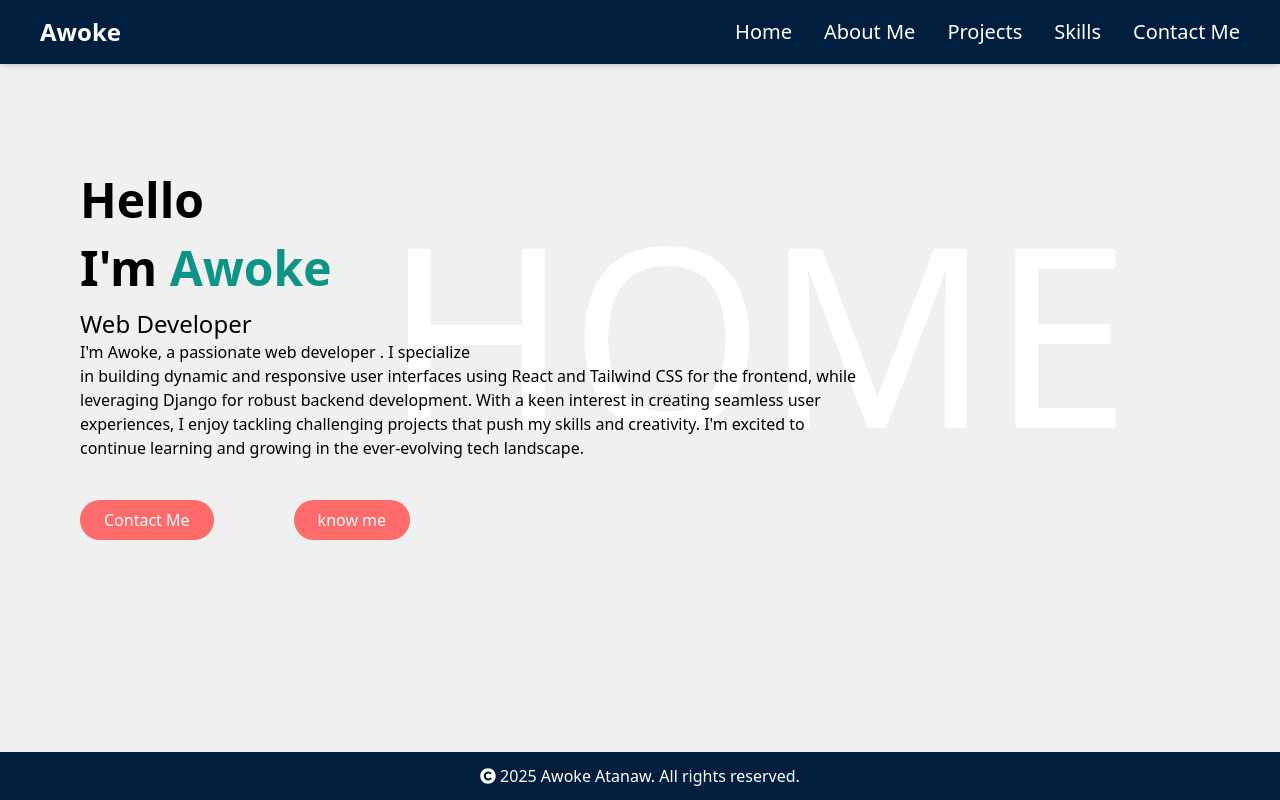
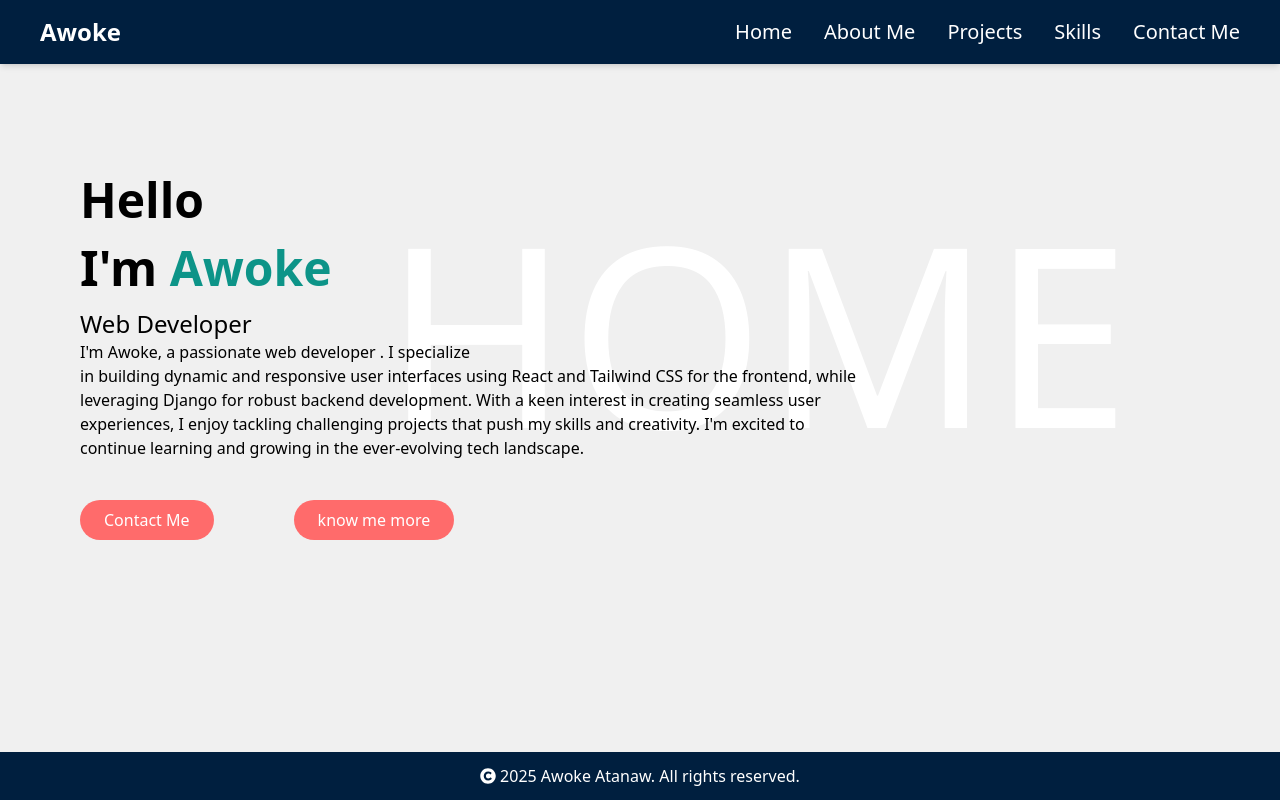
Before and after one commit to Awokeatanaw/my-portfolio, a React (Create React App) app in the folder frontend/my-app2/: page / in a window 1280 px wide. Built offline with nearby package versions, Linux system fonts and the light colour scheme.

Commit message:
more added on know me

```diff
--- a/frontend/my-app2/src/component/home.js
+++ b/frontend/my-app2/src/component/home.js
@@ -20,7 +20,7 @@ import { Link } from 'react-router-dom';
         </Link>
         <a href="https://www.linkedin.com/feed/?trk=onboarding-landing" target="_blank">
     <button className="ml-10 md:ml-20 bg-coral rounded-full text-white py-2 px-6 transition-transform transform hover:scale-105">
-        know me
+        know me more
     </button>
 </a>
       </div>
```
